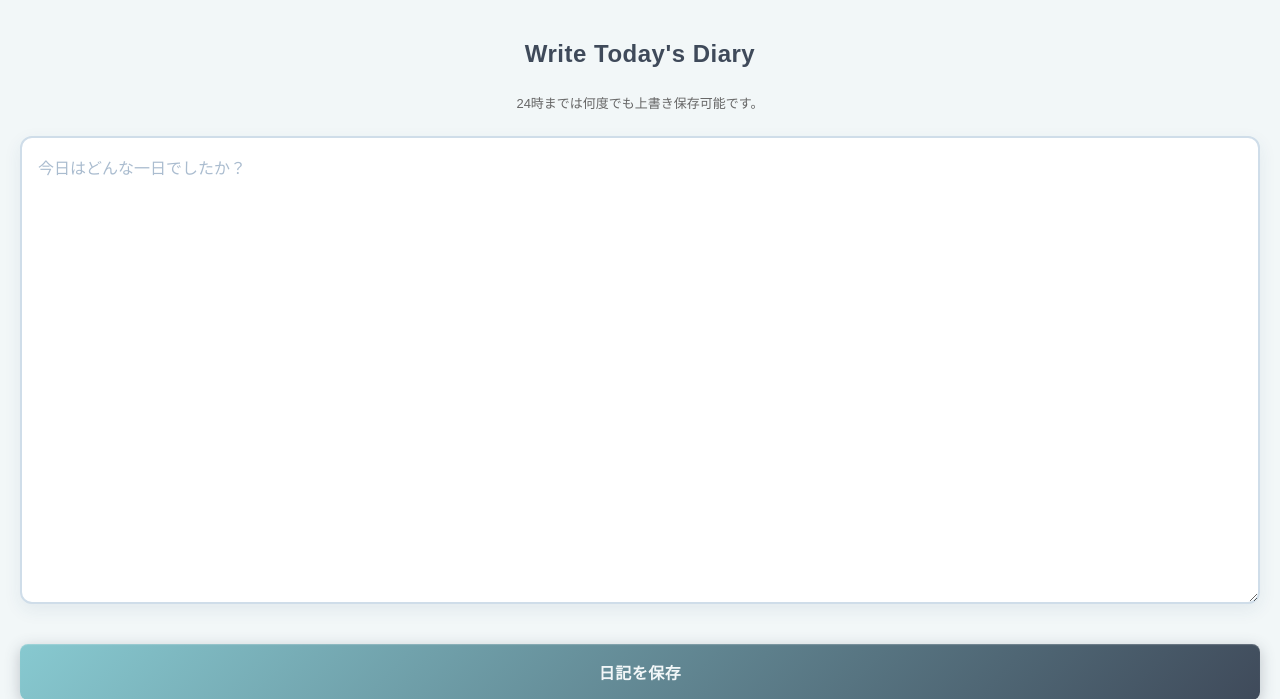
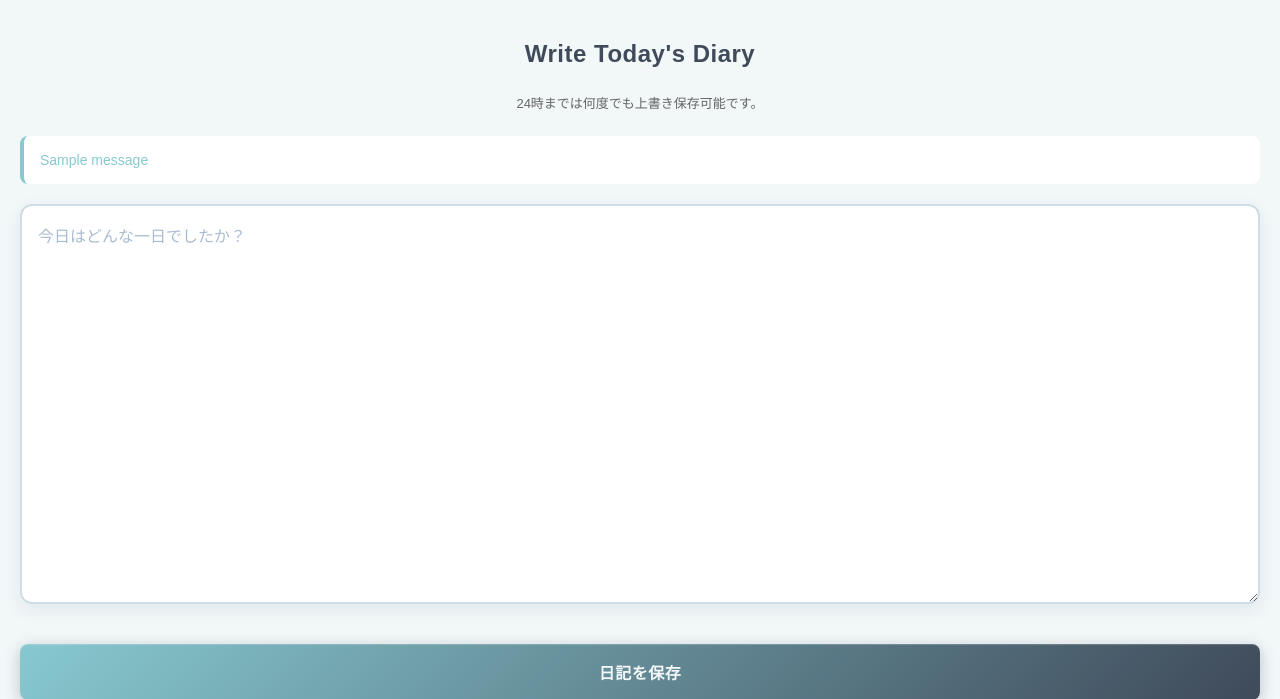
Before and after one commit to Tech-Jam-KDG-2026-Winter/Team-1-Django, a Django app: page /diary/write/ in a window 1280 px wide. Shown: the part 72-771 px from the top of the page. Run offline with Django 5.2, Linux system fonts and the light colour scheme; a user stored in the database is signed in; tables that the repository leaves empty hold one stand-in row (values such as "Sample post"); one stand-in notice (Sample message) is shown; some web fonts are replaced.

Commit message:
日記の日付制御と保存時の表示調整

```diff
--- a/app/views.py
+++ b/app/views.py
@@ -12,6 +12,7 @@ from datetime import timedelta
 from django.db.models import Q
 from google import genai
 from django.conf import settings
+from datetime import datetime
 
 User = get_user_model()
 
@@ -116,18 +117,25 @@ def daily_topic(request):
 # 日記を書く（作成・更新）画面
 @login_required
 def diary_write(request):
-    today = timezone.now().date()
+    today = timezone.localdate()
     diary = Diary.objects.filter(user=request.user, date=today).first()
 
     if request.method == 'POST':
         content = request.POST.get('content')
         profile = request.user.userprofile
+        date_str = request.POST.get('opened_date')
+        target_date = datetime.strptime(date_str, '%Y-%m-%d').date() if date_str else timezone.localdate()
 
         diary, created = Diary.objects.update_or_create(
             user=request.user,
-            date=today,
+            date=target_date, # 今の実時刻ではなく、書き始めた時の日付で保存
             defaults={'content': content}
         )
+
+        if created:
+            messages.success(request, "日記を保存しました。返信は明日届きます。")
+        else:
+            messages.success(request, "日記を更新しました。返信は明日届きます。")
 
         try:
             client = genai.Client(api_key=settings.GEMINI_API_KEY)
@@ -171,7 +179,7 @@ def diary_write(request):
             diary.ai_response = f"エラーが発生しました: {e}"
             diary.save()
 
-        return redirect('index')
+        return redirect('diary_write')
 
     return render(request, 'app/diary_write.html', {'now': timezone.now(), 'diary': diary})
 
@@ -196,7 +204,7 @@ class SettingUpdateView(LoginRequiredMixin, SuccessMessageMixin, UpdateView):
     fields = ['is_advice_enabled']         # ← クラス属性
     context_object_name = 'profile'       # ← クラス属性
     success_url = reverse_lazy('setting') # ← クラス属性
-    success_message = "設定を更新しました."
+    success_message = "設定を更新しました。"
 
     def get_object(self):
         return self.request.user.userprofile
--- a/templates/app/diary_write.html
+++ b/templates/app/diary_write.html
@@ -5,9 +5,17 @@
 <div class="write-container">
     <h2>Write Today's Diary</h2>
     <p class="info">24時までは何度でも上書き保存可能です。</p>
+    {% if messages %}
+        <div class="success-box">
+            {% for message in messages %}
+                <p class="msg">{{ message }}</p>
+            {% endfor %}
+        </div>
+    {% endif %}
 
     <form method="post" id="diary-form">
         {% csrf_token %}
+        <input type="hidden" name="opened_date" value="{{ now|date:'Y-m-d' }}">
         <div class="form-group">
             <textarea name="content" id="diary-textarea" rows="12" placeholder="今日はどんな一日でしたか？" required>{% if diary %}{{ diary.content }}{% endif %}</textarea>
         </div>
```
